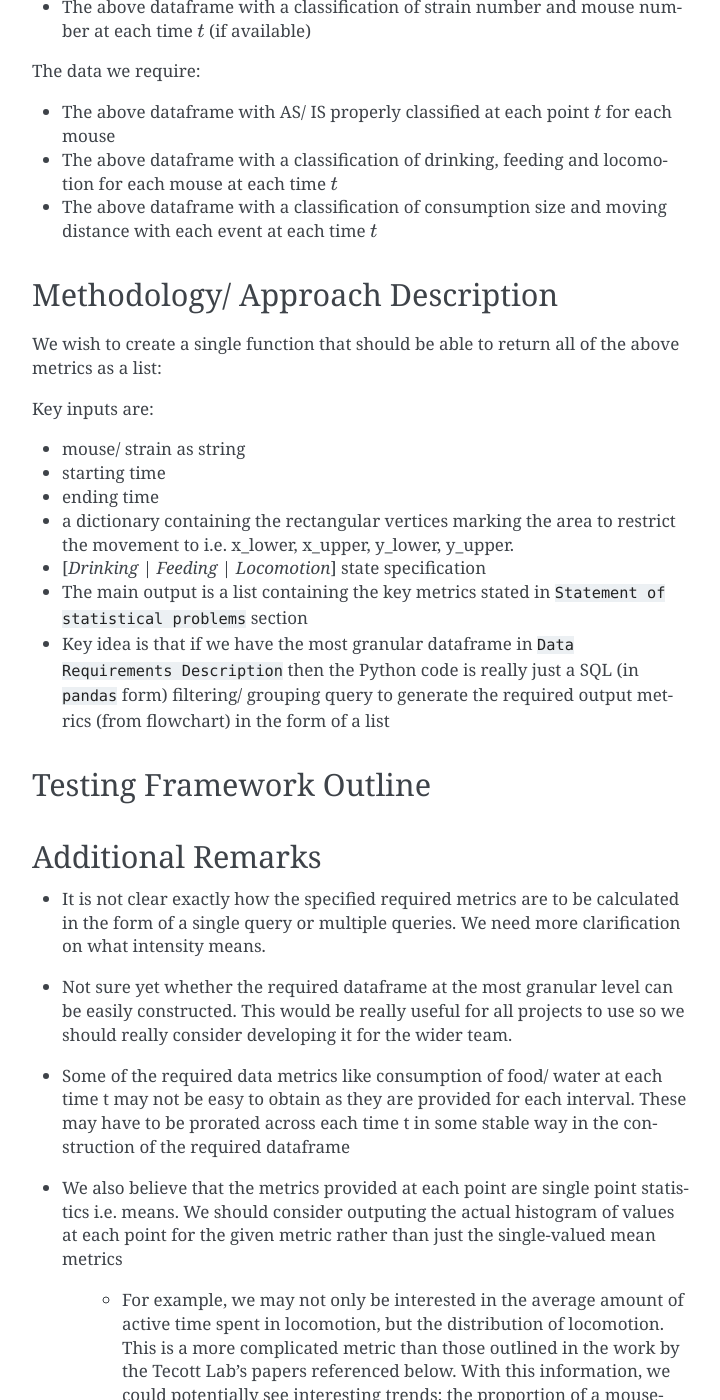
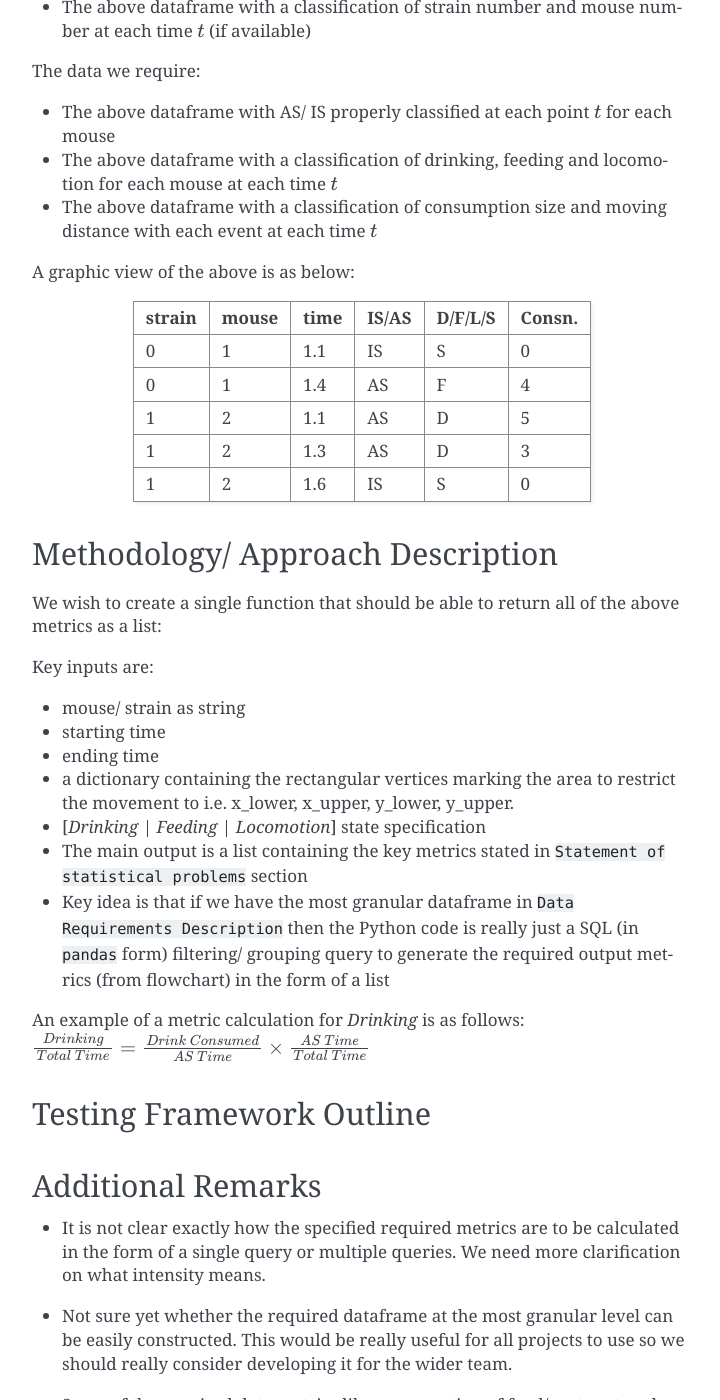
Before and after one commit to z357412526/mousestyles, a Sphinx documentation site: the page built from doc/source/report/behavior.rst, in a window 1280 px wide and 1400 px high, scrolled down 3104 px. Shown: the whole window, without its empty margins (388-1108 px from the left). Built offline with Sphinx 7.4.7, drawn with Linux system fonts in a browser that asks for light colours.

Commit message:
DOC: Include an example table for data requirement and also formula for the metric calculation.
This is to make it easier to present back to the Tecott lab
on 04/18/2016.

```diff
--- a/doc/source/report/behavior.rst
+++ b/doc/source/report/behavior.rst
@@ -138,6 +138,18 @@ The data we require:
 - The above dataframe with a classification of consumption size and moving
   distance with each event at each time $t$
 
+A graphic view of the above is as below:
+
+======  =====  ======  =====  =======  ======
+strain  mouse   time   IS/AS  D/F/L/S  Consn.
+======  =====  ======  =====  =======  ======
+0       1      1.1     IS     S        0
+0       1      1.4     AS     F        4
+1       2      1.1     AS     D        5
+1       2      1.3     AS     D        3
+1       2      1.6     IS     S        0
+======  =====  ======  =====  =======  ======
+
 Methodology/ Approach Description
 ---------------------------------
 
@@ -159,6 +171,9 @@ Key inputs are:
   ``Data Requirements Description`` then the Python code is really just
   a SQL (in ``pandas`` form) filtering/ grouping query to generate the
   required output metrics (from flowchart) in the form of a list
+
+An example of a metric calculation for `Drinking` is as follows:
+$\frac{Drinking}{Total\ Time}=\frac{Drink\ Consumed}{AS\ Time}\times \frac{AS\ Time}{Total\ Time}$
 
 Testing Framework Outline
 -------------------------
```
